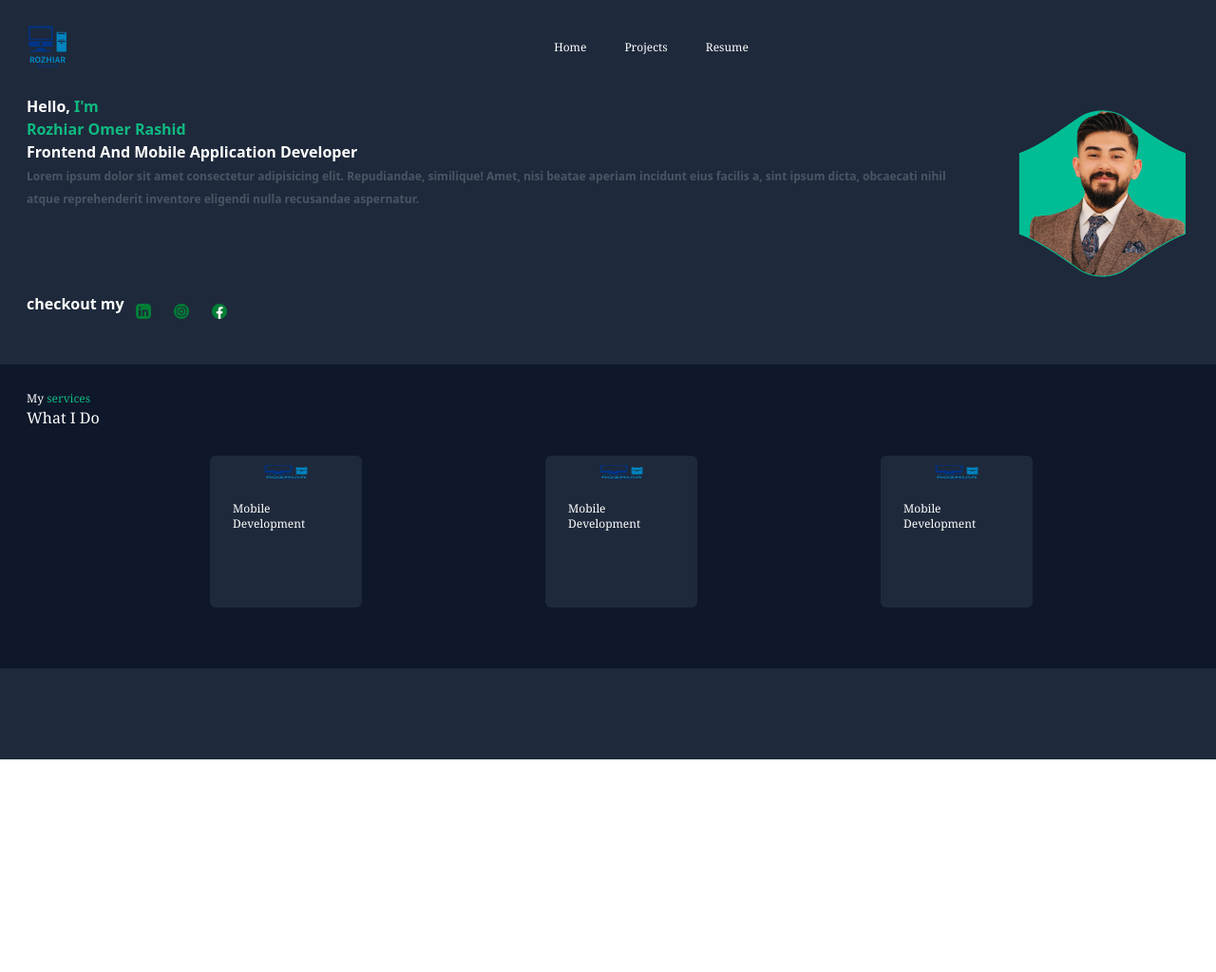
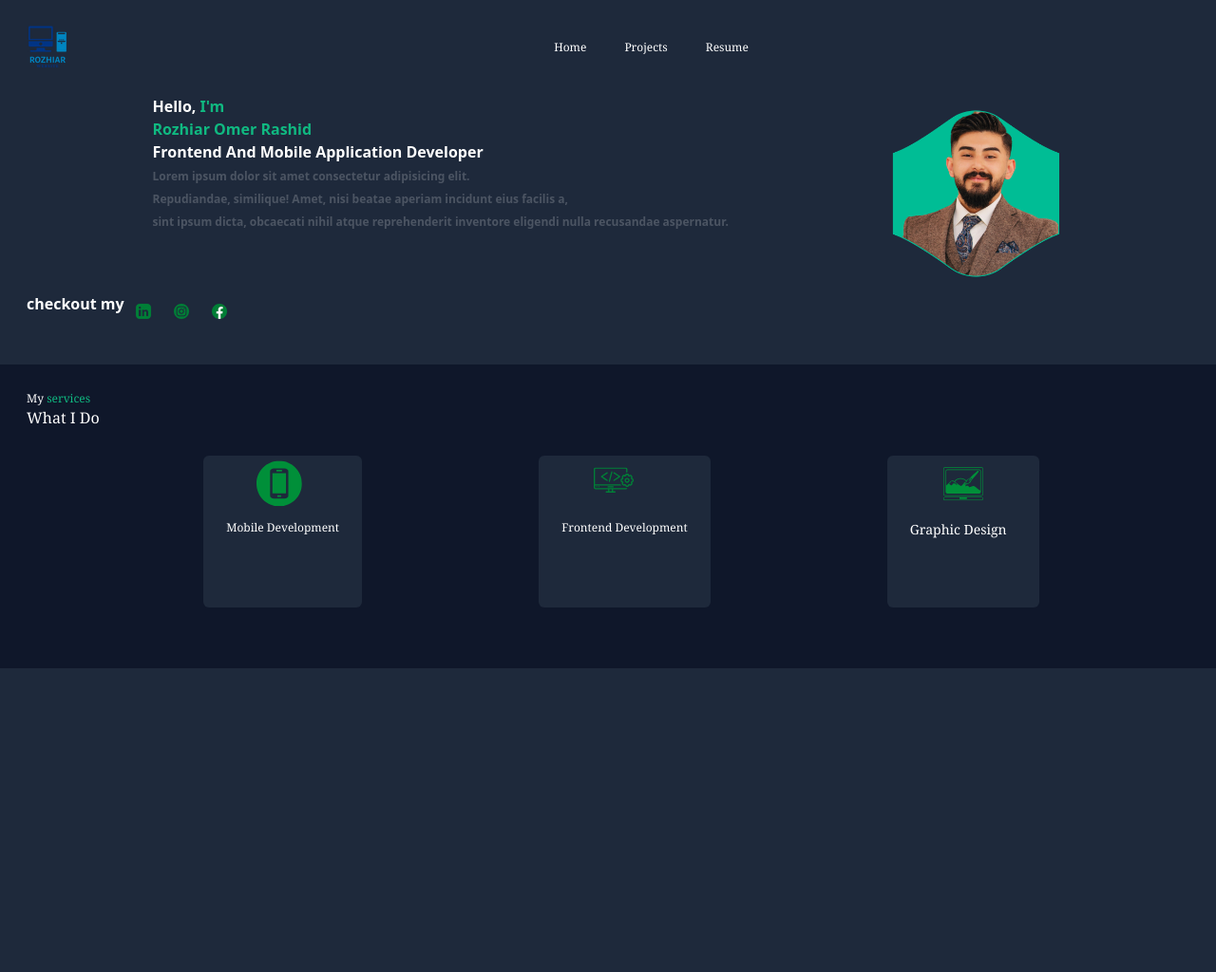
Before and after one commit to rozhiar-tech/personal_potfolio, a website: page src/index.html in a window 1280 px wide. Shown: the whole page at 95% size. Before the commit the page ends 800 px from the top, so only its background shows below. Drawn offline with Linux system fonts and the light colour scheme.

Commit message:
added pictures

```diff
--- a/src/index.html
+++ b/src/index.html
@@ -29,12 +29,12 @@
 
             </nav>
 
-            <div class="flex justify-between">
+            <div class="flex justify-evenly">
                 <p class="text-white font-bold ml-7 h-6">Hello,
                     <span class="text-emerald-500 font-bold ml-0">I'm</span> <br/>
                     <span class="text-emerald-500">Rozhiar Omer Rashid</span> <br/> Frontend And Mobile Application Developer <br/>
-                    <span class="kara text-white text-xs opacity-20">Lorem ipsum dolor sit amet consectetur adipisicing elit. Repudiandae, similique! Amet,
-                        nisi beatae aperiam incidunt eius facilis a, sint ipsum dicta, obcaecati nihil atque
+                    <span class="kara text-white text-xs opacity-20">Lorem ipsum dolor sit amet consectetur adipisicing elit.<br/> Repudiandae, similique! Amet,
+                        nisi beatae aperiam incidunt eius facilis a, <br/>sint ipsum dicta, obcaecati nihil atque
                         reprehenderit inventore eligendi nulla recusandae aspernatur.</span><br/>
                     <br/>
                     <br/>
@@ -55,19 +55,23 @@
             <h1 class="text-xs ">My <span class="text-emerald-500">services</span></h1>
             <h1 class="">What I Do</h1>
             <div class="flex justify-evenly">
-                <div class="w-40 h-40 bg-slate-800 mt-7 px-6 rounded-md">
-                    <img class="h-9 w-full" src="images/Rozhiarrr.png" alt="ux">
+                <div class="max-w-sm h-44 bg-slate-800 mt-7 px-6 rounded-md ">
+                    <img class="" src="images/phone.svg" alt="ux">
                     <p class="text-bold text-xs mt-3">Mobile Development</p>
                 </div>
-                <div class="w-40 h-40 bg-slate-800 mt-7 px-6 rounded-md">
-                    <img class="h-9 w-full" src="images/Rozhiarrr.png" alt="ux">
-                    <p class="text-bold text-xs mt-3">Mobile Development</p>
+                <div class="w-44 h-44 bg-slate-800 mt-7 px-6 rounded-md">
+                    <img class="" src="images/web.svg" alt="ux">
+                    <p class="text-bold text-xs mt-3">Frontend Development</p>
                 </div>
-                <div class="w-40 h-40 bg-slate-800 mt-7 px-6 rounded-md">
-                    <img class="h-9 w-full" src="images/Rozhiarrr.png" alt="ux">
-                    <p class="text-bold text-xs mt-3">Mobile Development</p>
+                <div class="w-44 h-40 bg-slate-800 mt-7 px-6 rounded-md">
+                    <img class="" src="images/graphic.svg" alt="ux">
+                    <p class="text-bold text-sm mt-3">Graphic Design </p>
                 </div>
             </div>
+
+        </div>
+        <div class="bg-slate-800 w-full h-80 text-white pl-7 pt-7 font-serif font-weight-bold">
+
 
         </div>
 
```
Also changed, not shown: src/images/app-development.png (added), src/images/app.png (added), src/images/graphic.svg (added), src/images/mob.gif (added), src/images/mobile.png (added), src/images/phone.png (added), src/images/phone.svg (added), src/images/web.svg (added).
